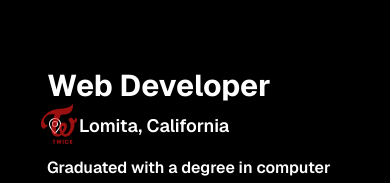
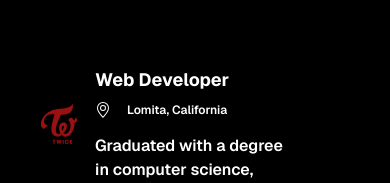
Before and after one commit to j-e-ff/portfolio, a Next.js app: page / in a window 390 px wide. Shown: the part 146-329 px from the top of the page. Built offline with nearby package versions, Linux system fonts and the light colour scheme.

Commit message:
change the font sizes for the about me section to align better with the socials on the left bar

```diff
--- a/app/page.tsx
+++ b/app/page.tsx
@@ -289,8 +289,8 @@ export default function Home() {
         {/* About Me Section */}
         <section id="about" className="about-me">
           <div className="w-full min-h-screen flex flex-col gap-8 sm:flex-row justify-center items-center sm:gap-10 md:gap-30 relative overflow-hidden">
-            <div className="text flex flex-col w-74 gap-2">
-              <p className="text-3xl font-bold w-full wrap-anywhere text-start">
+            <div className="text flex flex-col md:w-74 w-50 gap-2">
+              <p className="md:text-3xl font-bold w-full wrap-anywhere text-start text-lg">
                 Web Developer
               </p>
 
@@ -302,9 +302,9 @@ export default function Home() {
                   width={100}
                   height={100}
                 />
-                <p className="text-lg font-semibold">Lomita, California</p>
+                <p className="md:text-lg font-semibold text-xs ">Lomita, California</p>
               </div>
-              <p className="bio font-semibold">
+              <p className="bio md:text-lg font-semibold sm:text-xs">
                 Graduated with a degree in computer science, trying to get into
                 web development
               </p>
```
